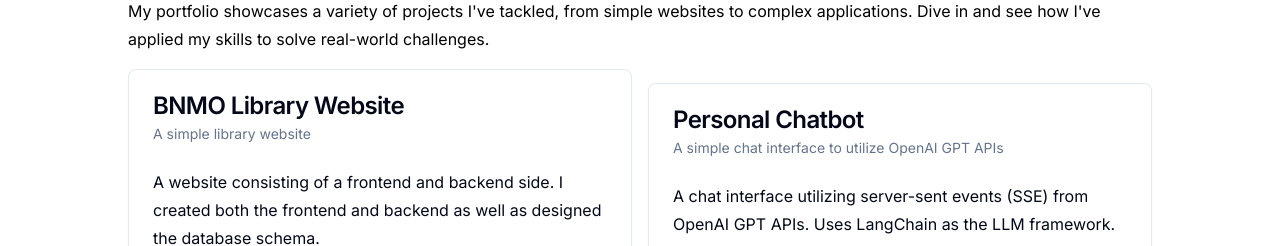
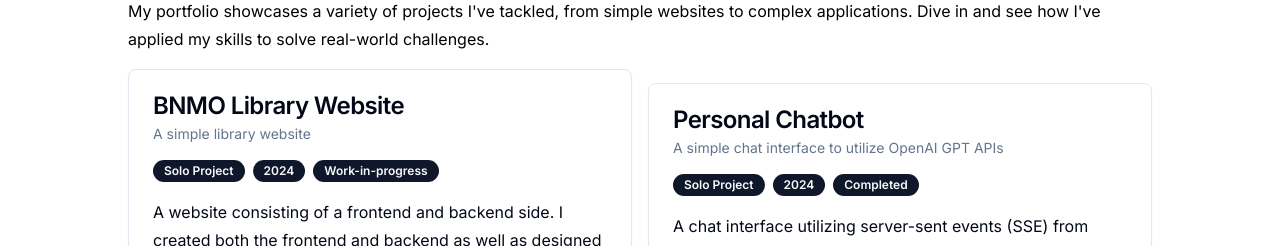
Before and after one commit to YakobusIP/personal-portfolio, a React (Vite) app in the folder personal-website/: page / in a window 1280 px wide. Shown: the part 2329-2575 px from the top of the page. Built offline with nearby package versions, Linux system fonts and the light colour scheme.

Commit message:
feat: add badges to projects

```diff
--- a/personal-website/src/components/About.tsx
+++ b/personal-website/src/components/About.tsx
@@ -17,7 +17,9 @@ function About() {
         <Card className="h-fit">
           <CardHeader>
             <CardTitle>Personal Data</CardTitle>
-            <CardDescription>To know me better</CardDescription>
+            <CardDescription>
+              Feel free to connect using the information below.
+            </CardDescription>
           </CardHeader>
           <CardContent>
             <div className="flex flex-col gap-4">
--- a/personal-website/src/components/ProjectCard.tsx
+++ b/personal-website/src/components/ProjectCard.tsx
@@ -15,6 +15,7 @@ import {
 
 import { Separator } from "@/components/ui/separator";
 import { Button } from "@/components/ui/button";
+import { Badge } from "@/components/ui/badge";
 
 type TechStackItem = {
   name: string;
@@ -29,6 +30,7 @@ type RepositoryLinkItem = {
 type Props = {
   title: string;
   description: string;
+  badges: Array<string>;
   details: string;
   techStack: Array<TechStackItem>;
   repositoryLinks: Array<RepositoryLinkItem>;
@@ -39,6 +41,7 @@ type Props = {
 function ProjectCard({
   title,
   description,
+  badges,
   details,
   techStack,
   repositoryLinks,
@@ -53,6 +56,11 @@ function ProjectCard({
       </CardHeader>
       <CardContent>
         <div className="flex flex-col gap-4">
+          <div className="flex gap-2">
+            {badges.map((badge, index) => {
+              return <Badge key={`badge-${index}`}>{badge}</Badge>;
+            })}
+          </div>
           <p>{details}</p>
           <Separator />
           <div className="flex flex-col">
--- a/personal-website/src/components/Projects.tsx
+++ b/personal-website/src/components/Projects.tsx
@@ -5,6 +5,7 @@ function Projects() {
     {
       title: "BNMO Library Website",
       description: "A simple library website",
+      badges: ["Solo Project", "2024", "Work-in-progress"],
       details:
         "A website consisting of a frontend and backend side. I created both the frontend and backend as well as designed the database schema.",
       techStack: [
@@ -27,6 +28,7 @@ function Projects() {
     {
       title: "Personal Chatbot",
       description: "A simple chat interface to utilize OpenAI GPT APIs",
+      badges: ["Solo Project", "2024", "Completed"],
       details:
         "A chat interface utilizing server-sent events (SSE) from OpenAI GPT APIs. Uses LangChain as the LLM framework.",
       techStack: [
@@ -46,6 +48,7 @@ function Projects() {
       title: "RoadToFit",
       description:
         "An android mobile app to help in maintaining the ideal body state and nutritions.",
+      badges: ["Group Project", "2024", "Completed"],
       details:
         "A group project as part of Bangkit 2023 Capstone Project. I created and deployed the consumer backend as well as the ML backend.",
       techStack: [
@@ -68,11 +71,12 @@ function Projects() {
     {
       title: "Food Delivery App",
       description: "An android mobile app for food delivery.",
+      badges: ["Solo Project", "2024", "Completed"],
       details:
         "I created the mobile user interface as well as the backend and database schema for a simple food delivery app.",
       techStack: [
         { name: "Frontend", tech: "Mobile Flutter" },
-        { name: "Backend", tech: "Python DJango" },
+        { name: "Backend", tech: "Python Django" },
         { name: "CMS", tech: "PostgreSQL" }
       ],
       repositoryLinks: [
@@ -87,6 +91,7 @@ function Projects() {
       title: "OSKM ITB 2023",
       description:
         "A landing page designed to help students during OSKM ITB 2023 event.",
+      badges: ["Group Project", "Project Leader", "2023", "Completed"],
       details:
         "I led the development of this website which includes a landing page as well as a blog page. The blog page uses Ghost CMS to store articles.",
       techStack: [
@@ -100,8 +105,33 @@ function Projects() {
       tooltip: false
     },
     {
+      title: "NKR Majika Mobile App",
+      description: "An android mobile app for ordering food.",
+      badges: ["Group Project", "2023", "Completed"],
+      details:
+        "A group project to complete the Platform Based Development class. I helped develop the twibbon component.",
+      techStack: [
+        { name: "Language", tech: "Kotlin" },
+        {
+          name: "Backend",
+          tech: "Custom (provided as part of the specification)"
+        },
+        { name: "Database", tech: "SQLite (Room Database)" }
+      ],
+      repositoryLinks: [
+        {
+          label: "Repository",
+          href: "https://github.com/sivaren/if3210-2023-android-nkr"
+        }
+      ],
+      tooltip: true,
+      tooltipContent:
+        "This repository was cloned from the original Gitlab repository"
+    },
+    {
       title: "Binotify Web Music Player",
       description: "A simple web music player",
+      badges: ["Group Project", "2022", "Completed"],
       details:
         "A group project to complete the Web Based Development class. I helped develop all the components, including the Docker.",
       techStack: [
@@ -122,6 +152,7 @@ function Projects() {
     {
       title: "BNMO Banking Website",
       description: "A simple banking website.",
+      badges: ["Solo Project", "2022", "Completed"],
       details:
         "A banking website with admin and customer sides. I designed the database schema as well as build the application.",
       techStack: [
@@ -140,29 +171,6 @@ function Projects() {
         }
       ],
       tooltip: false
-    },
-    {
-      title: "NKR Majika Mobile App",
-      description: "An android mobile app for ordering food.",
-      details:
-        "A group project to complete the Platform Based Development class. I helped develop the twibbon component.",
-      techStack: [
-        { name: "Language", tech: "Kotlin" },
-        {
-          name: "Backend",
-          tech: "Custom (provided as part of the specification)"
-        },
-        { name: "Database", tech: "SQLite (Room Database)" }
-      ],
-      repositoryLinks: [
-        {
-          label: "Repository",
-          href: "https://github.com/sivaren/if3210-2023-android-nkr"
-        }
-      ],
-      tooltip: true,
-      tooltipContent:
-        "This repository was cloned from the original Gitlab repository"
     }
   ];
 
--- /dev/null
+++ b/personal-website/src/components/ui/badge.tsx
@@ -0,0 +1,36 @@
+import * as React from "react"
+import { cva, type VariantProps } from "class-variance-authority"
+
+import { cn } from "@/lib/utils"
+
+const badgeVariants = cva(
+  "inline-flex items-center rounded-full border px-2.5 py-0.5 text-xs font-semibold transition-colors focus:outline-none focus:ring-2 focus:ring-ring focus:ring-offset-2",
+  {
+    variants: {
+      variant: {
+        default:
+          "border-transparent bg-primary text-primary-foreground hover:bg-primary/80",
+        secondary:
+          "border-transparent bg-secondary text-secondary-foreground hover:bg-secondary/80",
+        destructive:
+          "border-transparent bg-destructive text-destructive-foreground hover:bg-destructive/80",
+        outline: "text-foreground",
+      },
+    },
+    defaultVariants: {
+      variant: "default",
+    },
+  }
+)
+
+export interface BadgeProps
+  extends React.HTMLAttributes<HTMLDivElement>,
+    VariantProps<typeof badgeVariants> {}
+
+function Badge({ className, variant, ...props }: BadgeProps) {
+  return (
+    <div className={cn(badgeVariants({ variant }), className)} {...props} />
+  )
+}
+
+export { Badge, badgeVariants }
--- a/personal-website/src/components/ui/card.tsx
+++ b/personal-website/src/components/ui/card.tsx
@@ -23,7 +23,7 @@ const CardHeader = React.forwardRef<
 >(({ className, ...props }, ref) => (
   <div
     ref={ref}
-    className={cn("flex flex-col space-y-1.5 p-6", className)}
+    className={cn("flex flex-col space-y-1.5 px-6 pt-6 pb-4", className)}
     {...props}
   />
 ));
```
